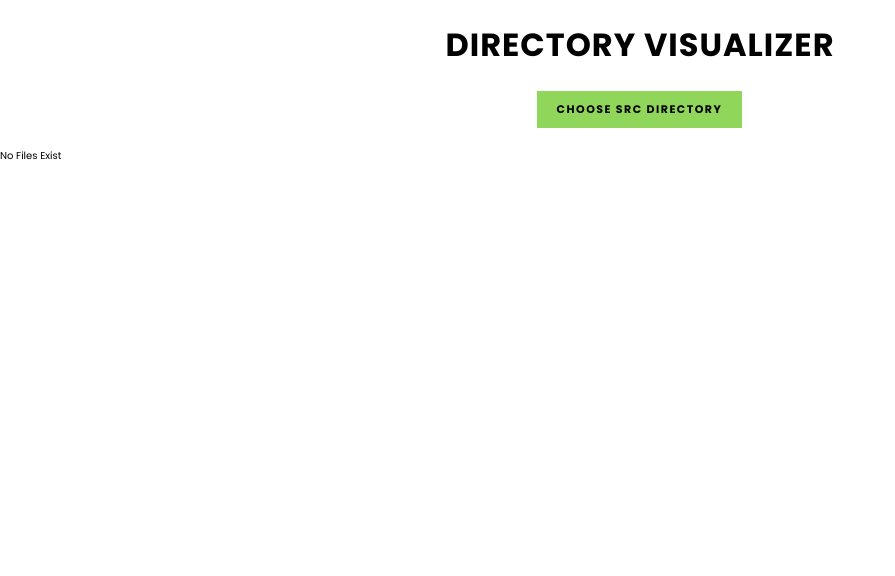
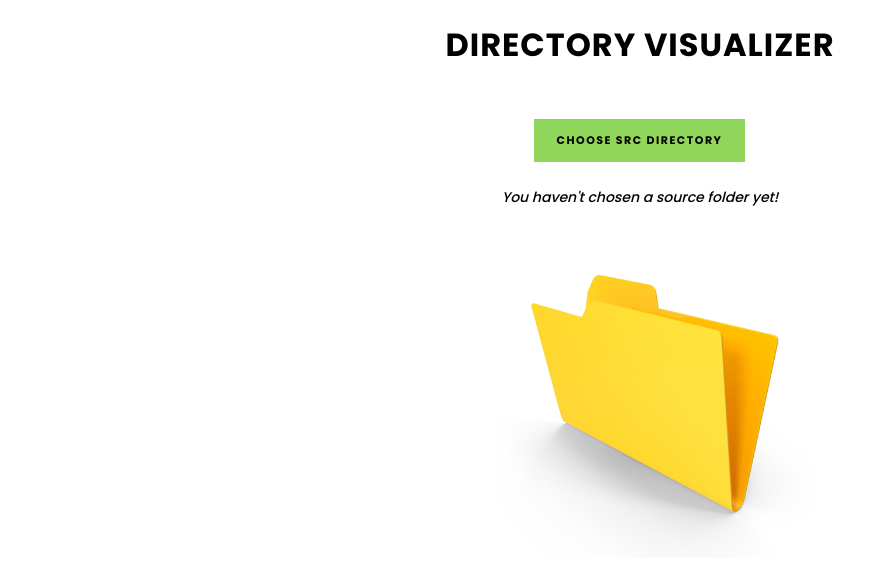
Before and after one commit to bmark88/file-folder-visualizer, a React (Create React App) app: page / in a window 1280 px wide. Shown: the top 576 px of the page, without its empty margins (0-895 px from the left). Built offline with nearby package versions, Linux system fonts and the light colour scheme.

Commit message:
Add placeholder if no directory provided, update test

```diff
--- a/src/App.tsx
+++ b/src/App.tsx
@@ -1,5 +1,6 @@
 import { useState } from "react";
 import FileTable from "./components/FileTable";
+import NoDirectoryProvidedPlacholder from "./components/NoDirectoryProvidedPlaceholder";
 import SourceDirectoryInput from "./components/SourceDirectoryInput";
 import { TitleH1 } from "./components/styles";
 import { FileList } from "./types/File";
@@ -15,11 +16,11 @@ const App = () => {
   return (
     <>
       <TitleH1>Directory Visualizer</TitleH1>
-      <SourceDirectoryInput setFiles={setFiles} />
+      <SourceDirectoryInput setFiles={setFiles} files={files} />
       {files.length > 0 ? (
         <FileTable fileList={files} tableHeaderNames={tableHeaderNames} />
       ) : (
-        "No Files Exist"
+        <NoDirectoryProvidedPlacholder />
       )}
     </>
   );
--- /dev/null
+++ b/src/assets/images/index.ts
@@ -0,0 +1,3 @@
+import emptyFolder from "./emptyFolder.png";
+
+export { emptyFolder };
--- /dev/null
+++ b/src/components/NoDirectoryProvidedPlaceholder/index.tsx
@@ -0,0 +1,19 @@
+import { emptyFolder } from "../../assets/images";
+import {
+  EmptyFolderImage,
+  NothingChosenContainer,
+  NothingChosenText,
+} from "./styles";
+
+const NoDirectoryProvidedPlacholder = () => {
+  return (
+    <NothingChosenContainer>
+      <NothingChosenText>
+        You haven't chosen a source folder yet!
+      </NothingChosenText>
+      <EmptyFolderImage alt="Empty Folder" src={emptyFolder} />
+    </NothingChosenContainer>
+  );
+};
+
+export default NoDirectoryProvidedPlacholder;
--- /dev/null
+++ b/src/components/NoDirectoryProvidedPlaceholder/styles.ts
@@ -0,0 +1,20 @@
+import styled from "styled-components";
+
+export const NothingChosenContainer = styled.div`
+  margin-top: 25px;
+`;
+
+export const NothingChosenText = styled.p`
+  font-size: 1.4rem;
+  font-style: italic;
+  text-align: center;
+  font-weight: 500;
+`;
+
+export const EmptyFolderImage = styled.img`
+  width: 350px;
+  height: 350px;
+  margin: 0 auto;
+  object-fit: contain;
+  display: block;
+`;
--- a/src/components/SourceDirectoryInput/index.tsx
+++ b/src/components/SourceDirectoryInput/index.tsx
@@ -2,7 +2,7 @@
  * @description Allows the user to select a source directory and updates the files state with all content inside (files and directories).
  */
 import { ChangeEvent } from "react";
-import { File } from "../../types/File";
+import { File, FileList } from "../../types/File";
 import {
   StyledLabel,
   HiddenInputWrapper,
@@ -11,9 +11,10 @@ import {
 
 interface Props {
   setFiles: (fileList: File[]) => void;
+  files: FileList;
 }
 
-const SourceDirectoryInput = ({ setFiles }: Props) => {
+const SourceDirectoryInput = ({ setFiles, files }: Props) => {
   function selectFolder(e: ChangeEvent<HTMLInputElement>) {
     if (e.target.files) {
       const uploadedFiles = e.target.files;
@@ -26,7 +27,9 @@ const SourceDirectoryInput = ({ setFiles }: Props) => {
 
   return (
     <InputContainer>
-      <StyledLabel htmlFor="fileUpload">Choose SRC Directory</StyledLabel>
+      <StyledLabel htmlFor="fileUpload">
+        {files.length === 0 ? "Choose" : "Change"} SRC Directory
+      </StyledLabel>
       <HiddenInputWrapper>
         <input
           id="fileUpload"
--- a/src/components/SourceDirectoryInput/styles.ts
+++ b/src/components/SourceDirectoryInput/styles.ts
@@ -3,6 +3,7 @@ import styled from "styled-components";
 export const InputContainer = styled.div`
   display: flex;
   justify-content: center;
+  margin-top: 50px;
   margin-bottom: 20px;
 `;
 
@@ -18,6 +19,12 @@ export const StyledLabel = styled.label`
   cursor: pointer;
   min-width: 150px;
   text-align: center;
+  border: solid 3px transparent;
+
+  &:hover {
+    border-color: #8fd65b;
+    background-color: #fff;
+  }
 `;
 
 export const HiddenInputWrapper = styled.div`
```
Also changed, not shown: src/assets/images/emptyFolder.png (added), 1 other file (tests, documents, lock files or other folders).
